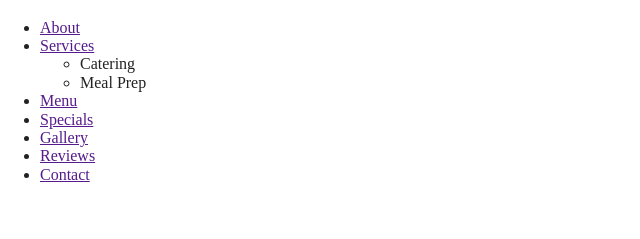
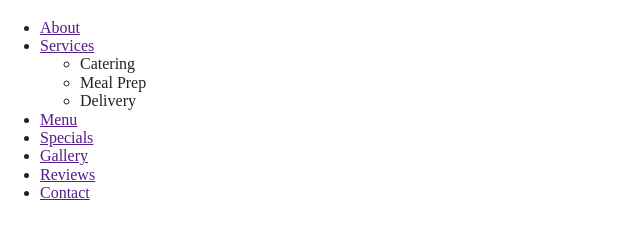
Before and after one commit to Classied/jada-potadas-catering, a website built with Parcel: page index.html in a window 1280 px wide. Shown: the part 61-300 px from the top of the page, without its empty margins (0-640 px from the left). Built offline with nearby package versions, Linux system fonts and the light colour scheme.

Commit message:
Added Delivery under service tab

```diff
--- a/index.html
+++ b/index.html
@@ -31,6 +31,7 @@
             <ul class="submenu">
               <li>Catering</li>
               <li>Meal Prep</li>
+              <li>Delivery</li>
             </ul>
           </li>
           <li><a href="">Menu</a></li>
```
